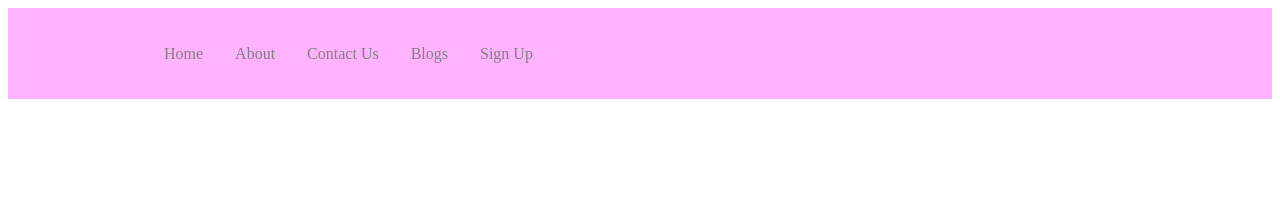
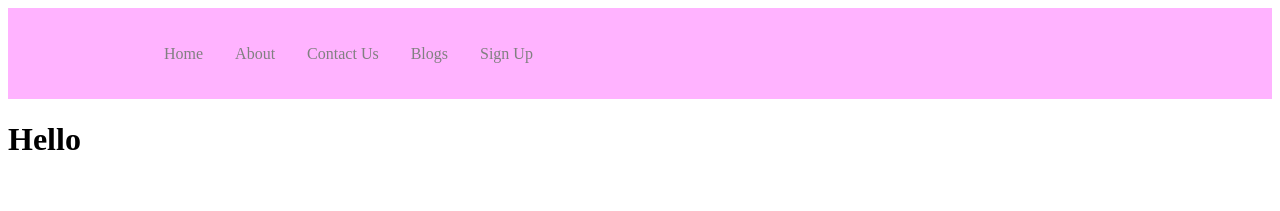
Before and after one commit to TimothyBlajsa/react-website, a React (Create React App) app: page / in a window 1280 px wide. Shown: the top 211 px of the page. Built offline with nearby package versions, Linux system fonts and the light colour scheme.

Commit message:
Wrap return in empty tag

```diff
--- a/src/App.js
+++ b/src/App.js
@@ -10,6 +10,7 @@ import Contact from "./pages/contact";
 
 function App() {
   return (
+    <>
     <Router>
       <Navbar />
       <Routes>
@@ -20,6 +21,8 @@ function App() {
         <Route path='/signup' element={<SignUp />} />
       </Routes>
     </Router>
+    <h1>Hello</h1>
+    </>
   );
 };
 
```
